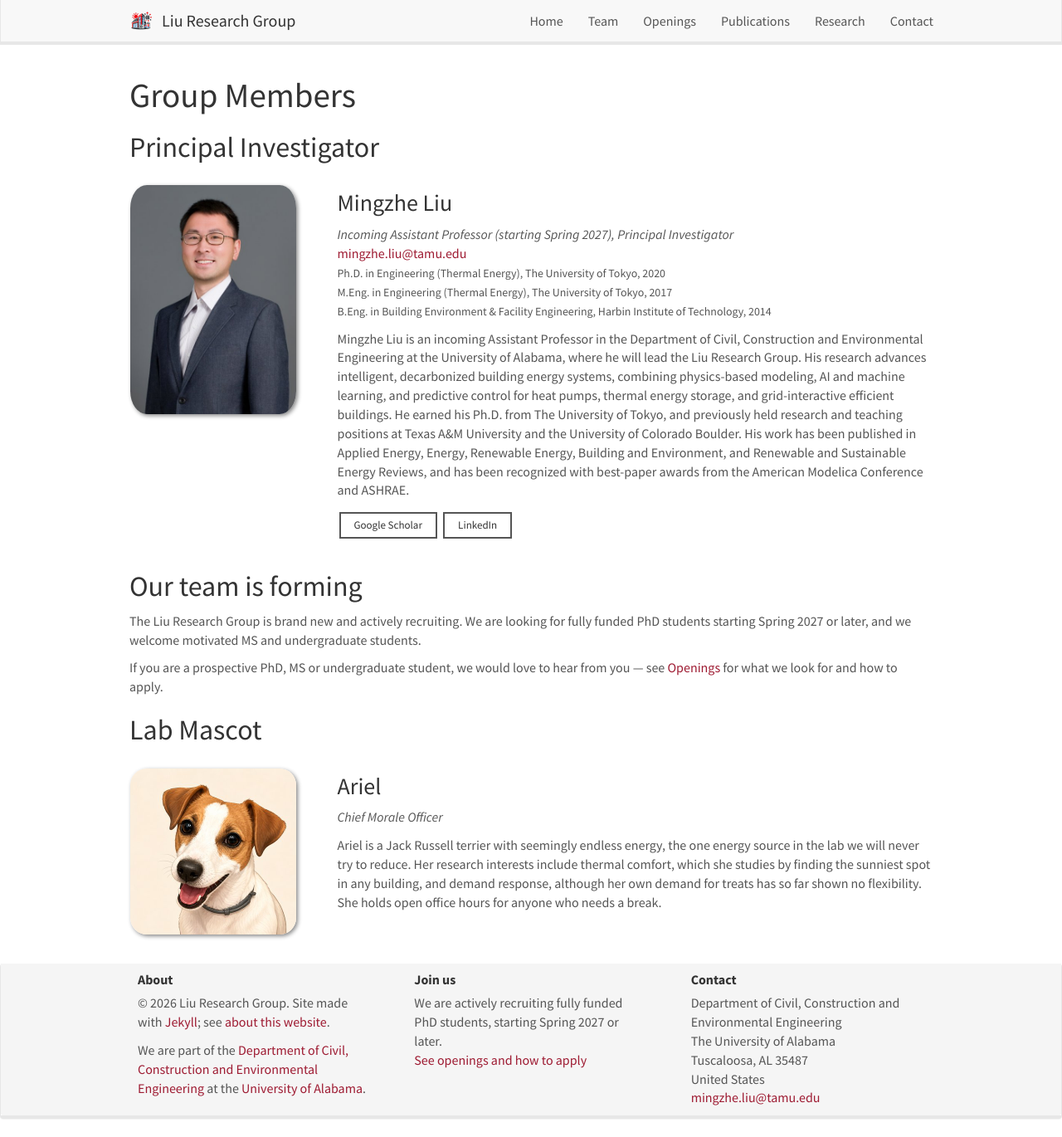
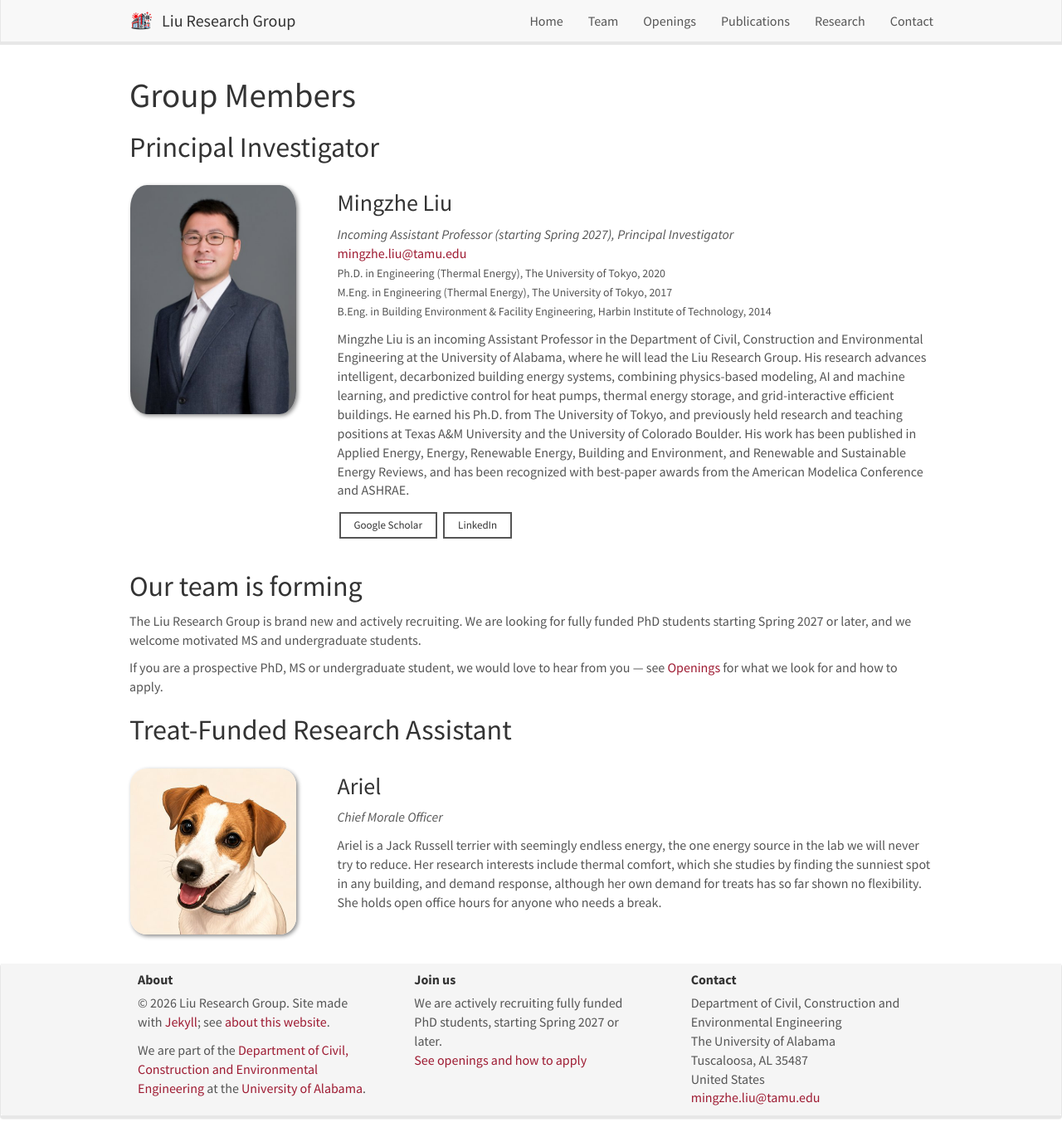
Before and after one commit to liu-research-group/liu-research-group.github.io, a Jekyll site: the page built from _pages/team.md, in a window 1280 px wide and 1370 px high. Shown: the whole window at 83% size. Built offline with Jekyll 4.4.1, drawn with Linux system fonts in a browser that asks for light colours; nearby versions of some CDN libraries.

Commit message:
content: retitle Ariel's section "Treat-Funded Research Assistant"
Replaces "Lab Mascot" with a role-style heading, matching the
"Principal Investigator" heading above it. "Treat-Funded" calls back to
the "fully funded PhD students" in the recruiting note just before her
section. It also keeps the heading from reading like a real research
assistant opening.

Co-Authored-By: Claude Opus 5.5 <noreply@anthropic.com>

```diff
--- a/_pages/team.md
+++ b/_pages/team.md
@@ -48,7 +48,7 @@ The Liu Research Group is brand new and actively recruiting. We are looking for
 
 If you are a prospective PhD, MS or undergraduate student, we would love to hear from you &mdash; see [Openings](/openings) for what we look for and how to apply.
 
-## Lab Mascot
+## Treat-Funded Research Assistant
 
 <div class="row">
 
```
